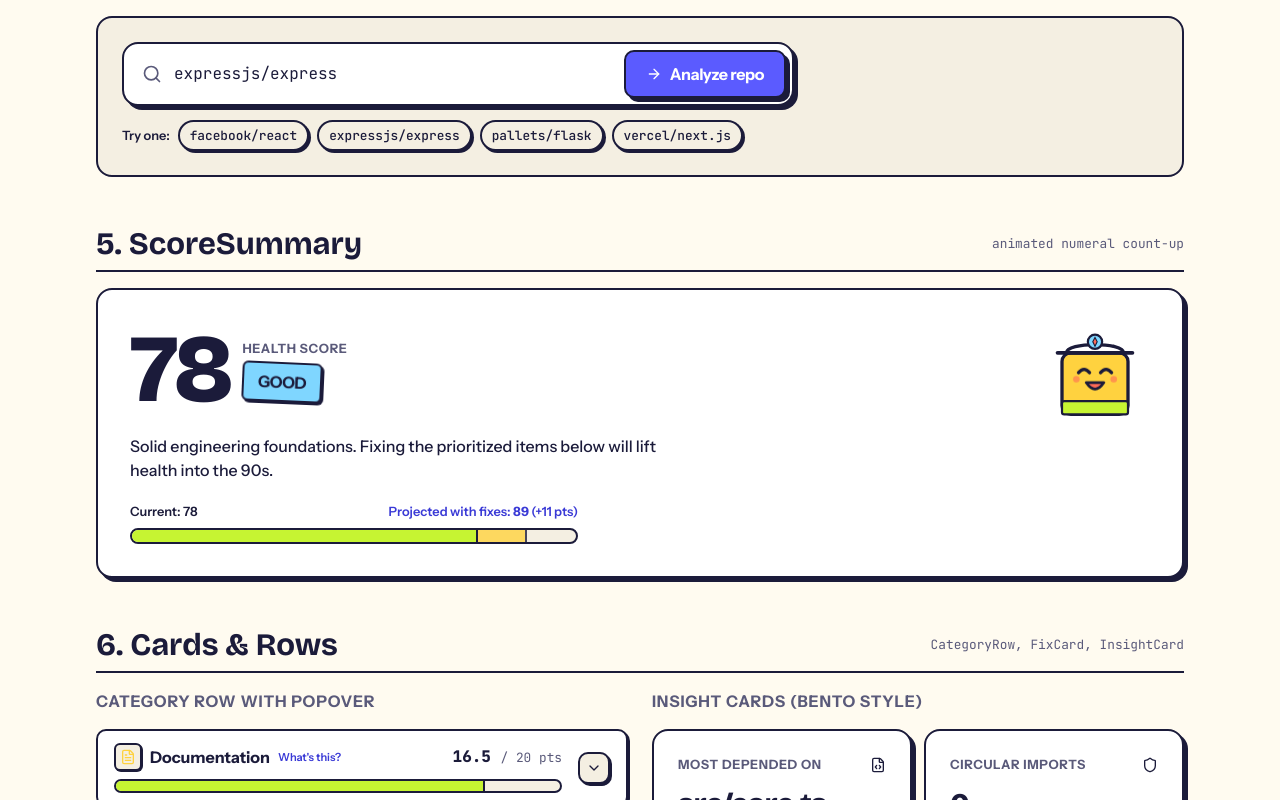
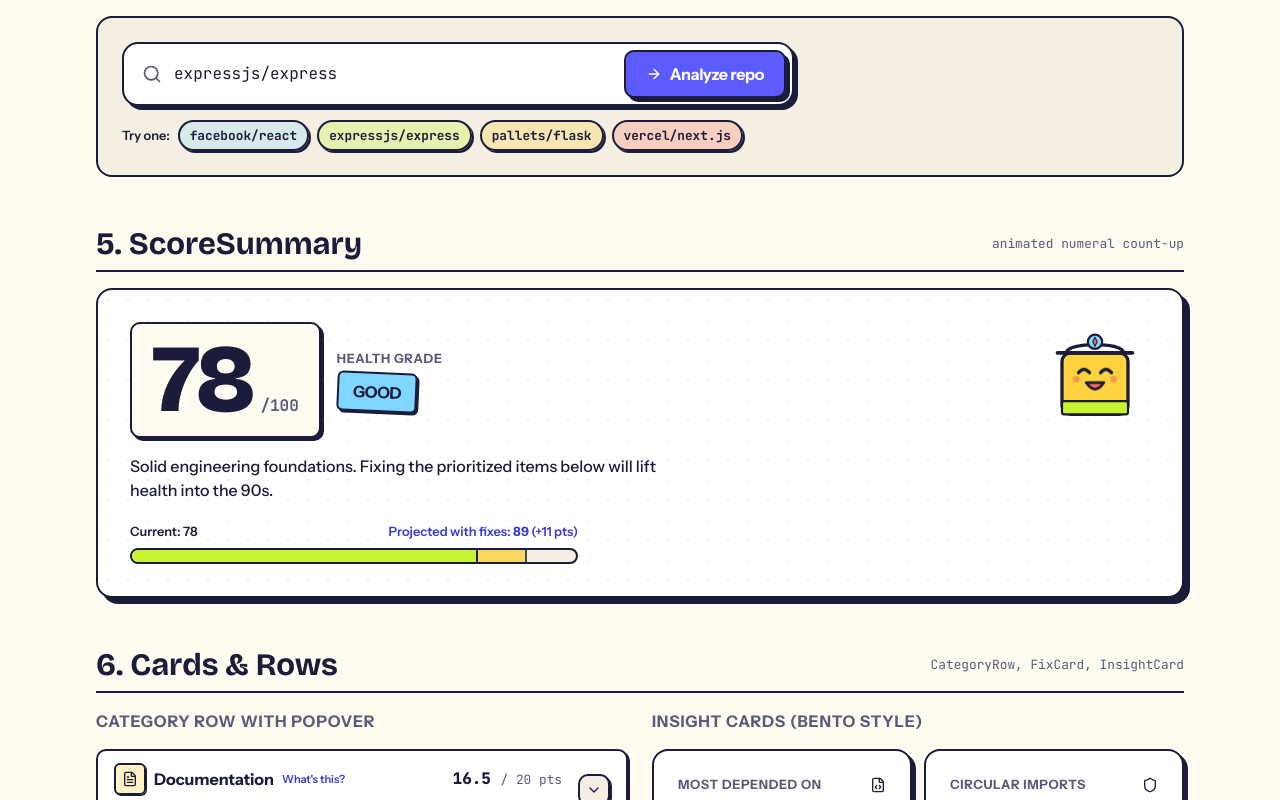
Before and after one commit to Hemacharankodhanda/repometric, a Next.js app in the folder apps/web/: page /kit in a window 1280 px wide. Shown: the part 920-1720 px from the top of the page. Built offline with nearby package versions, Linux system fonts and the light colour scheme.

Commit message:
style(web): enrich landing and report pages with vibrant field guide colors and paper textures

```diff
--- a/apps/web/src/app/globals.css
+++ b/apps/web/src/app/globals.css
@@ -1,11 +1,141 @@
-@import '../styles/tokens.css';
-
 @tailwind base;
 @tailwind components;
 @tailwind utilities;
 
-body {
-  background-color: var(--paper);
-  color: var(--ink);
-  font-family: var(--font-body);
+@layer base {
+  :root {
+    --paper: #fffbf0;
+    --paper-2: #f4efe2;
+    --card: #ffffff;
+    --ink: #1b1b3a;
+    --ink-muted: #5a5a7a;
+
+    --primary: #5b5bff;
+    --on-primary: #ffffff;
+    --primary-text: #3a3ad6;
+
+    --lime: #c6f432;
+    --sun: #ffd23f;
+    --coral: #ff6b57;
+    --coral-text: #c2362a;
+    --sky: #7fd6ff;
+    --on-fill: #1b1b3a; /* text on lime, sun, coral, sky */
+
+    --border: 2px solid var(--ink);
+    --shadow-sm: 2px 2px 0 var(--ink);
+    --shadow-md: 4px 4px 0 var(--ink);
+    --shadow-lg: 6px 6px 0 var(--ink);
+
+    --radius-tile: 3px;
+    --radius-control: 10px;
+    --radius-card: 16px;
+    --radius-pill: 999px;
+
+    /* Data palettes (color-blind safe) */
+    --lang-1: #e69f00;
+    --lang-2: #56b4e9;
+    --lang-3: #009e73;
+    --lang-4: #f0e442;
+    --lang-5: #0072b2;
+    --lang-6: #d55e00;
+    --lang-7: #cc79a7;
+    --lang-other: #999999;
+
+    --seq-1: #ffffcc;
+    --seq-2: #a1dab4;
+    --seq-3: #41b6c4;
+    --seq-4: #2c7fb8;
+    --seq-5: #253494;
+
+    /* Type */
+    --font-display: "Bricolage Grotesque", system-ui, sans-serif;
+    --font-body: "Instrument Sans", system-ui, sans-serif;
+    --font-mono: "JetBrains Mono", ui-monospace, monospace;
+
+    --text-xs: 0.8rem;
+    --text-sm: 1rem;
+    --text-md: 1.25rem;
+    --text-lg: 1.563rem;
+    --text-xl: 1.953rem;
+    --text-2xl: 2.441rem;
+    --text-hero: clamp(2.5rem, 6vw, 4.5rem);
+    --text-score: clamp(4rem, 10vw, 6rem);
+
+    /* Motion */
+    --press-ms: 120ms;
+  }
+
+  :root[data-theme="dark"] {
+    --paper: #14142b;
+    --paper-2: #1b1b38;
+    --card: #1f1f3d;
+    --ink: #f5f3ff;
+    --ink-muted: #b4b4d6;
+
+    --primary: #7c7cff;
+    --on-primary: #14142b;
+    --primary-text: #a9a9ff;
+
+    --lime: #c6f432;
+    --sun: #ffd23f;
+    --sky: #7fd6ff;
+    --coral: #ff7f6e;
+    --coral-text: #ff9c8f;
+    --on-fill: #14142b;
+  }
+
+  @media (prefers-color-scheme: dark) {
+    :root:not([data-theme="light"]) {
+      --paper: #14142b;
+      --paper-2: #1b1b38;
+      --card: #1f1f3d;
+      --ink: #f5f3ff;
+      --ink-muted: #b4b4d6;
+
+      --primary: #7c7cff;
+      --on-primary: #14142b;
+      --primary-text: #a9a9ff;
+
+      --lime: #c6f432;
+      --sun: #ffd23f;
+      --sky: #7fd6ff;
+      --coral: #ff7f6e;
+      --coral-text: #ff9c8f;
+      --on-fill: #14142b;
+    }
+  }
+
+  body {
+    background-color: var(--paper);
+    color: var(--ink);
+    font-family: var(--font-body);
+  }
 }
+
+/* Survey-paper dot grid for alternate sections */
+.bg-dots {
+  background-color: var(--paper-2);
+  background-image: radial-gradient(color-mix(in srgb, var(--ink) 8%, transparent) 1px, transparent 1px);
+  background-size: 24px 24px;
+}
+
+.bg-paper-dots {
+  background-image: radial-gradient(color-mix(in srgb, var(--ink) 7%, transparent) 1px, transparent 1px);
+  background-size: 20px 20px;
+}
+
+:focus-visible {
+  outline: 3px solid var(--primary);
+  outline-offset: 2px;
+}
+
+@media (prefers-reduced-motion: reduce) {
+  *,
+  *::before,
+  *::after {
+    animation-duration: 0.001ms !important;
+    animation-iteration-count: 1 !important;
+    transition-duration: 0.001ms !important;
+    scroll-behavior: auto !important;
+  }
+}
--- a/apps/web/src/components/CategoryRow.tsx
+++ b/apps/web/src/components/CategoryRow.tsx
@@ -17,13 +17,13 @@ import {
 import type { CategoryResult, SignalResult, SignalStatus } from '@repometric/core';
 import { Popover, PopoverContent, PopoverTrigger } from './ui/Popover';
 
-const CATEGORY_ICONS: Record<string, React.ReactNode> = {
-  activity: <Activity className="w-4 h-4 text-primary" />,
-  maintenance: <GitPullRequest className="w-4 h-4 text-lime-text text-ink" />,
-  community: <Users className="w-4 h-4 text-sky" />,
-  documentation: <FileText className="w-4 h-4 text-sun" />,
-  hygiene: <ShieldCheck className="w-4 h-4 text-lime" />,
-  dependencies: <Boxes className="w-4 h-4 text-coral" />,
+const CATEGORY_STYLES: Record<string, { bg: string; icon: React.ReactNode }> = {
+  activity: { bg: 'bg-primary/20', icon: <Activity className="w-4 h-4 text-primary-text" /> },
+  maintenance: { bg: 'bg-lime/30', icon: <GitPullRequest className="w-4 h-4 text-ink" /> },
+  community: { bg: 'bg-sky/30', icon: <Users className="w-4 h-4 text-ink" /> },
+  documentation: { bg: 'bg-sun/30', icon: <FileText className="w-4 h-4 text-ink" /> },
+  hygiene: { bg: 'bg-lime/30', icon: <ShieldCheck className="w-4 h-4 text-ink" /> },
+  dependencies: { bg: 'bg-coral/25', icon: <Boxes className="w-4 h-4 text-coral-text" /> },
 };
 
 const CATEGORY_EXPLANATIONS: Record<string, string> = {
@@ -63,8 +63,8 @@ export function CategoryRow({ category }: { category: CategoryResult }) {
         <div className="flex-1 min-w-0">
           <div className="flex items-center justify-between mb-2">
             <div className="flex items-center space-x-2">
-              <span className="p-1 rounded-[6px] border-2 border-ink bg-paper-2 shadow-[1px_1px_0_var(--ink)]">
-                {CATEGORY_ICONS[category.id] || <Activity className="w-4 h-4" />}
+              <span className={`p-1.5 rounded-[6px] border-2 border-ink ${CATEGORY_STYLES[category.id]?.bg || 'bg-paper-2'} shadow-[1px_1px_0_var(--ink)]`}>
+                {CATEGORY_STYLES[category.id]?.icon || <Activity className="w-4 h-4" />}
               </span>
               <span className="text-sm sm:text-base font-bold text-ink">{category.label}</span>
 
--- a/apps/web/src/components/InsightCard.tsx
+++ b/apps/web/src/components/InsightCard.tsx
@@ -7,9 +7,18 @@ export interface InsightCardProps {
   subtext?: string;
   icon?: React.ReactNode;
   badge?: string;
-  variant?: 'card' | 'paper-2' | 'lime' | 'sun' | 'sky';
+  variant?: 'card' | 'paper-2' | 'lime' | 'sun' | 'sky' | 'coral';
   className?: string;
 }
+
+const VARIANT_BG: Record<string, string> = {
+  card: 'bg-card',
+  'paper-2': 'bg-paper-2',
+  lime: 'bg-lime/20',
+  sun: 'bg-sun/20',
+  sky: 'bg-sky/20',
+  coral: 'bg-coral/20',
+};
 
 export function InsightCard({
   label,
@@ -17,10 +26,12 @@ export function InsightCard({
   subtext,
   icon,
   badge,
+  variant = 'card',
   className = '',
 }: InsightCardProps) {
+  const bgClass = VARIANT_BG[variant] || 'bg-card';
   return (
-    <Card hoverLift className={`p-5 flex flex-col justify-between space-y-3 ${className}`}>
+    <Card hoverLift className={`p-5 flex flex-col justify-between space-y-3 ${bgClass} ${className}`}>
       <div className="flex items-center justify-between">
         <span className="text-xs font-bold text-ink-muted uppercase tracking-wider">
           {label}
--- a/apps/web/src/components/RepoInput.tsx
+++ b/apps/web/src/components/RepoInput.tsx
@@ -27,10 +27,10 @@ export function parseRepoInput(input: string): { owner: string; repo: string } |
 }
 
 export const EXAMPLE_REPOS = [
-  { name: 'facebook/react', label: 'react' },
-  { name: 'expressjs/express', label: 'express' },
-  { name: 'pallets/flask', label: 'flask' },
-  { name: 'vercel/next.js', label: 'next.js' },
+  { name: 'facebook/react', label: 'react', bg: 'bg-sky/25 hover:bg-sky' },
+  { name: 'expressjs/express', label: 'express', bg: 'bg-lime/30 hover:bg-lime' },
+  { name: 'pallets/flask', label: 'flask', bg: 'bg-sun/30 hover:bg-sun' },
+  { name: 'vercel/next.js', label: 'next.js', bg: 'bg-coral/25 hover:bg-coral' },
 ];
 
 export interface RepoInputProps {
@@ -53,9 +53,13 @@ export function RepoInput({
   const [error, setError] = useState<string | null>(null);
   const [loading, setLoading] = useState(false);
 
+  const prevDefaultRef = React.useRef(defaultValue);
   React.useEffect(() => {
-    setValue(defaultValue);
-    setLoading(false);
+    if (prevDefaultRef.current !== defaultValue) {
+      prevDefaultRef.current = defaultValue;
+      setValue(defaultValue);
+      setLoading(false);
+    }
   }, [defaultValue]);
 
   const handleSubmit = (e: React.FormEvent) => {
@@ -133,7 +137,7 @@ export function RepoInput({
               key={ex.name}
               type="button"
               onClick={() => handleChipClick(ex.name)}
-              className="inline-flex items-center px-2.5 py-1 rounded-pill border-2 border-ink bg-paper-2 hover:bg-lime text-ink font-mono text-xs font-medium shadow-[2px_2px_0_var(--ink)] hover:-translate-x-0.5 hover:-translate-y-0.5 active:translate-x-0.5 active:translate-y-0.5 transition-all"
+              className={`inline-flex items-center px-2.5 py-1 rounded-pill border-2 border-ink ${ex.bg} text-ink font-mono text-xs font-bold shadow-[2px_2px_0_var(--ink)] hover:-translate-x-0.5 hover:-translate-y-0.5 active:translate-x-0.5 active:translate-y-0.5 transition-all`}
             >
               {ex.name}
             </button>
--- a/apps/web/src/components/ScoreSummary.tsx
+++ b/apps/web/src/components/ScoreSummary.tsx
@@ -83,16 +83,19 @@ export function ScoreSummary({
 
   return (
     <div
-      className={`rounded-card border-2 border-ink bg-card p-6 sm:p-8 shadow-[4px_4px_0_var(--ink)] flex flex-col md:flex-row items-center md:items-start justify-between gap-6 ${className}`}
+      className={`rounded-card border-2 border-ink bg-card bg-paper-dots p-6 sm:p-8 shadow-[6px_6px_0_var(--ink)] flex flex-col md:flex-row items-center md:items-start justify-between gap-6 relative overflow-hidden ${className}`}
     >
-      <div className="flex-1 space-y-4 text-center md:text-left">
-        <div className="flex flex-wrap items-center justify-center md:justify-start gap-3">
-          <span className="font-display font-extrabold text-score text-ink tracking-tight leading-none">
-            {displayScore}
-          </span>
+      <div className="flex-1 space-y-4 text-center md:text-left z-10">
+        <div className="flex flex-wrap items-center justify-center md:justify-start gap-4">
+          <div className="px-5 py-2 rounded-control border-2 border-ink bg-paper shadow-[3px_3px_0_var(--ink)] flex items-baseline gap-2">
+            <span className="font-display font-extrabold text-score text-ink tracking-tight leading-none">
+              {displayScore}
+            </span>
+            <span className="text-sm font-mono font-bold text-ink-muted">/100</span>
+          </div>
           <div className="flex flex-col items-start space-y-1">
             <span className="text-xs font-bold text-ink-muted uppercase tracking-wider">
-              Health score
+              Health grade
             </span>
             <StickerBadge variant={gradeVariant} size="lg" rotate="right">
               {gradeLabel}
--- a/apps/web/src/components/StickerBadge.tsx
+++ b/apps/web/src/components/StickerBadge.tsx
@@ -11,10 +11,10 @@ export interface StickerBadgeProps extends React.HTMLAttributes<HTMLSpanElement>
 }
 
 const VARIANT_STYLES: Record<StickerVariant, string> = {
-  lime: 'bg-lime text-ink',
-  sun: 'bg-sun text-ink',
-  coral: 'bg-coral text-ink',
-  sky: 'bg-sky text-ink',
+  lime: 'bg-lime text-on-fill',
+  sun: 'bg-sun text-on-fill',
+  coral: 'bg-coral text-on-fill',
+  sky: 'bg-sky text-on-fill',
   primary: 'bg-primary text-on-primary',
   card: 'bg-card text-ink',
   paper: 'bg-paper text-ink',
--- a/apps/web/src/styles/tokens.css
+++ b/apps/web/src/styles/tokens.css
@@ -73,6 +73,9 @@
   --on-primary: #14142b;
   --primary-text: #a9a9ff;
 
+  --lime: #c6f432;
+  --sun: #ffd23f;
+  --sky: #7fd6ff;
   --coral: #ff7f6e;
   --coral-text: #ff9c8f;
   --on-fill: #14142b;
@@ -90,6 +93,9 @@
     --on-primary: #14142b;
     --primary-text: #a9a9ff;
 
+    --lime: #c6f432;
+    --sun: #ffd23f;
+    --sky: #7fd6ff;
     --coral: #ff7f6e;
     --coral-text: #ff9c8f;
     --on-fill: #14142b;
@@ -101,6 +107,11 @@
   background-color: var(--paper-2);
   background-image: radial-gradient(color-mix(in srgb, var(--ink) 8%, transparent) 1px, transparent 1px);
   background-size: 24px 24px;
+}
+
+.bg-paper-dots {
+  background-image: radial-gradient(color-mix(in srgb, var(--ink) 7%, transparent) 1px, transparent 1px);
+  background-size: 20px 20px;
 }
 
 :focus-visible {
--- a/apps/web/tailwind.config.ts
+++ b/apps/web/tailwind.config.ts
@@ -1,4 +1,13 @@
 import type { Config } from 'tailwindcss';
+
+function withOpacity(variableName: string): any {
+  return ({ opacityValue }: { opacityValue?: string }) => {
+    if (opacityValue !== undefined) {
+      return `color-mix(in srgb, var(${variableName}) calc(${opacityValue} * 100%), transparent)`;
+    }
+    return `var(${variableName})`;
+  };
+}
 
 const config: Config = {
   content: [
@@ -11,57 +20,57 @@ const config: Config = {
   theme: {
     extend: {
       colors: {
-        paper: 'var(--paper)',
-        'paper-2': 'var(--paper-2)',
-        card: 'var(--card)',
-        surface: 'var(--card)', // alias for visualizer card background
-        fog: 'var(--paper-2)',
-        line: 'var(--ink)',
+        paper: withOpacity('--paper'),
+        'paper-2': withOpacity('--paper-2'),
+        card: withOpacity('--card'),
+        surface: withOpacity('--card'), // alias for visualizer card background
+        fog: withOpacity('--paper-2'),
+        line: withOpacity('--ink'),
         ink: {
-          DEFAULT: 'var(--ink)',
-          muted: 'var(--ink-muted)',
+          DEFAULT: withOpacity('--ink'),
+          muted: withOpacity('--ink-muted'),
         },
         primary: {
-          DEFAULT: 'var(--primary)',
-          text: 'var(--primary-text)',
+          DEFAULT: withOpacity('--primary'),
+          text: withOpacity('--primary-text'),
         },
-        'on-primary': 'var(--on-primary)',
-        lime: 'var(--lime)',
-        sun: 'var(--sun)',
+        'on-primary': withOpacity('--on-primary'),
+        lime: withOpacity('--lime'),
+        sun: withOpacity('--sun'),
         coral: {
-          DEFAULT: 'var(--coral)',
-          text: 'var(--coral-text)',
+          DEFAULT: withOpacity('--coral'),
+          text: withOpacity('--coral-text'),
         },
-        sky: 'var(--sky)',
-        'on-fill': 'var(--on-fill)',
+        sky: withOpacity('--sky'),
+        'on-fill': withOpacity('--on-fill'),
         teal: {
-          DEFAULT: 'var(--sky)',
-          text: 'var(--primary-text)',
+          DEFAULT: withOpacity('--sky'),
+          text: withOpacity('--primary-text'),
         },
         danger: {
-          DEFAULT: 'var(--coral)',
-          text: 'var(--coral-text)',
+          DEFAULT: withOpacity('--coral'),
+          text: withOpacity('--coral-text'),
         },
         moss: {
-          DEFAULT: 'var(--lime)',
-          text: 'var(--ink)',
+          DEFAULT: withOpacity('--lime'),
+          text: withOpacity('--ink'),
         },
         lang: {
-          1: 'var(--lang-1)',
-          2: 'var(--lang-2)',
-          3: 'var(--lang-3)',
-          4: 'var(--lang-4)',
-          5: 'var(--lang-5)',
-          6: 'var(--lang-6)',
-          7: 'var(--lang-7)',
-          other: 'var(--lang-other)',
+          1: withOpacity('--lang-1'),
+          2: withOpacity('--lang-2'),
+          3: withOpacity('--lang-3'),
+          4: withOpacity('--lang-4'),
+          5: withOpacity('--lang-5'),
+          6: withOpacity('--lang-6'),
+          7: withOpacity('--lang-7'),
+          other: withOpacity('--lang-other'),
         },
         seq: {
-          1: 'var(--seq-1)',
-          2: 'var(--seq-2)',
-          3: 'var(--seq-3)',
-          4: 'var(--seq-4)',
-          5: 'var(--seq-5)',
+          1: withOpacity('--seq-1'),
+          2: withOpacity('--seq-2'),
+          3: withOpacity('--seq-3'),
+          4: withOpacity('--seq-4'),
+          5: withOpacity('--seq-5'),
         },
       },
       boxShadow: {
```
Also changed, not shown: apps/web/src/app/page.tsx (+85 -59 lines), apps/web/src/app/r/[owner]/[repo]/page.tsx (+9 -5 lines), 1 other file (tests, documents, lock files or other folders).
